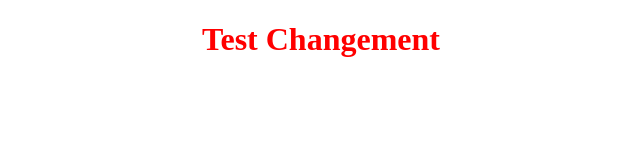
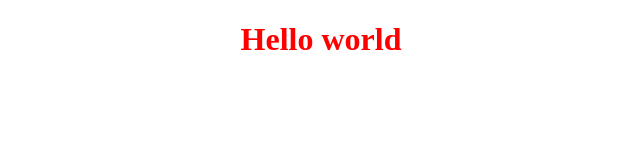
Before and after one commit to Andry-GitCrs/premierProjetGitHub, a plain HTML site: page index.html in a window 1280 px wide. Shown: the whole page, without its empty margins (319-959 px from the left). Drawn offline with Linux system fonts and the light colour scheme.

Commit message:
Update index.html h1 to Hello World

```diff
--- a/index.html
+++ b/index.html
@@ -7,6 +7,6 @@
     <title>PremierProjetGit</title>
 </head>
 <body>
-    <h1>Test Changement</h1>
+    <h1>Hello world</h1>
 </body>
 </html>
```
